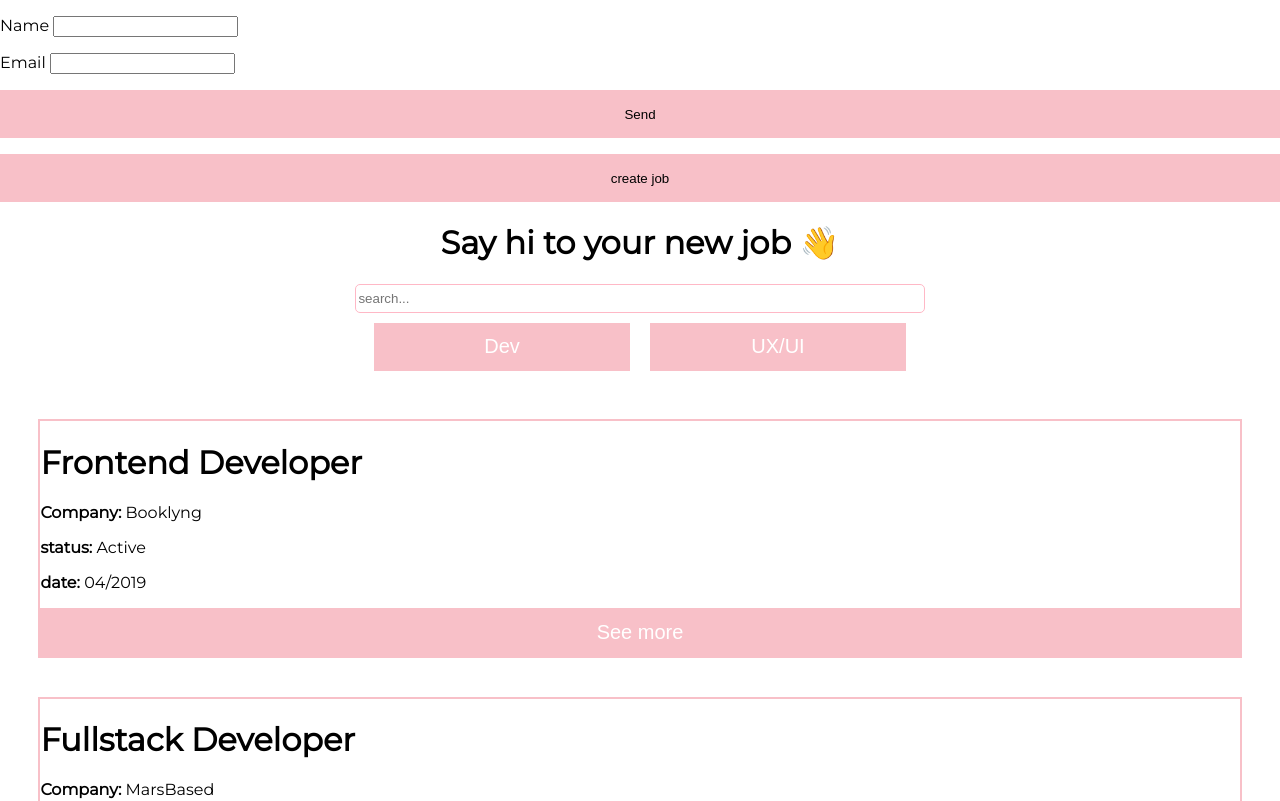
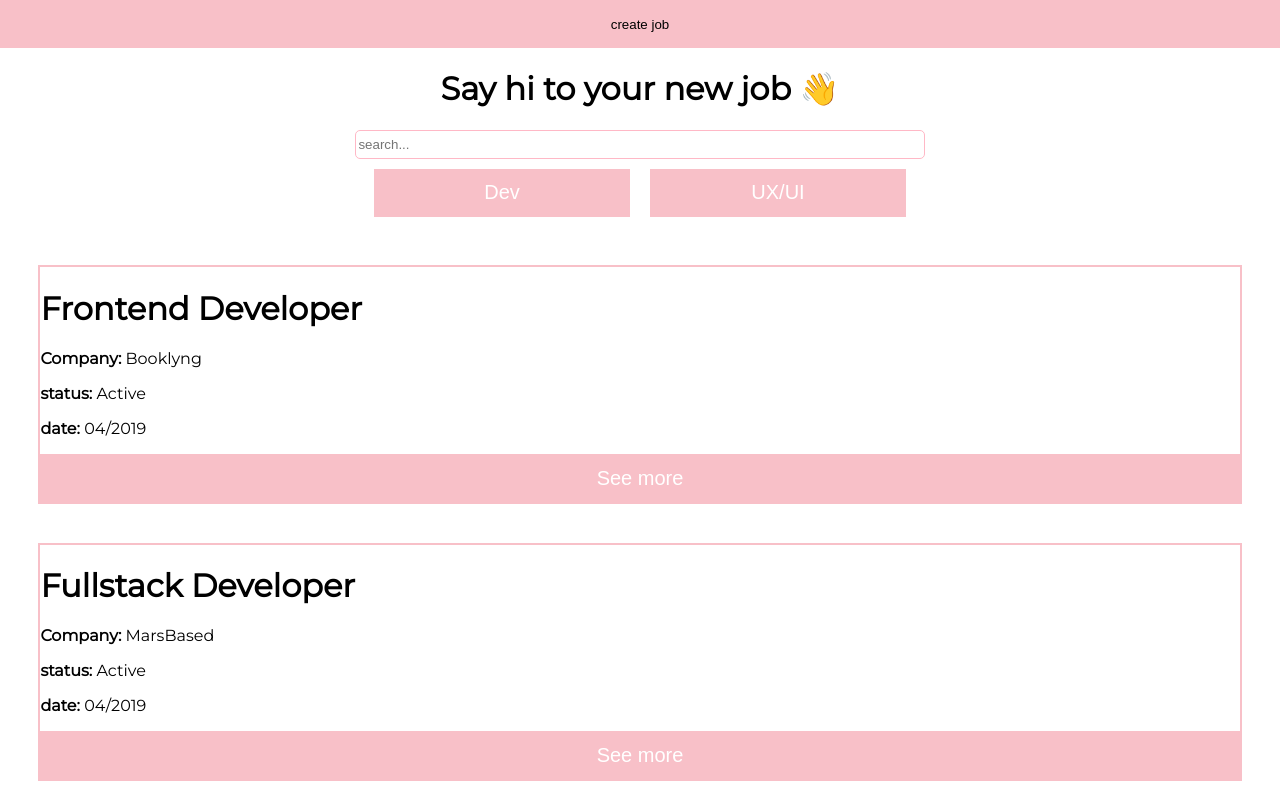
Before and after one commit to dreazz/helloWork, a React (Create React App) app: page / in a window 1280 px wide. Shown: the top 801 px of the page. Built offline with nearby package versions, Linux system fonts and the light colour scheme.

Commit message:
Form delete

```diff
--- a/public/index.html
+++ b/public/index.html
@@ -27,17 +27,6 @@
   </head>
   <body>
     <noscript>You need to enable JavaScript to run this app.</noscript>
-    <form name="contact" netlify style="display:hidden">
-      <p>
-        <label>Name <input type="text" name="name" /></label>
-      </p>
-      <p>
-        <label>Email <input type="email" name="email" /></label>
-      </p>
-      <p>
-        <button type="submit">Send</button>
-      </p>
-    </form>
     <div id="root">
 
     </div>
--- a/src/components/form/Form.js
+++ b/src/components/form/Form.js
@@ -7,18 +7,14 @@ const encode = (data) => {
 
 export default class Form extends Component {
   state={
-    name:"",
-    description:"",
+    title:"",
+    company:"",
+    position:"",
+    link:""
   }
 
   handleSubmit = e => {
-    fetch("/", {
-      method: "POST",
-      headers: { "Content-Type": "application/x-www-form-urlencoded" },
-      body: encode({ "form-name": "contact", ...this.state })
-    })
-      .then(() => alert("Success!"))
-      .catch(error => alert(error));
+
 
     e.preventDefault();
   };
@@ -30,7 +26,7 @@ export default class Form extends Component {
         <form onSubmit={this.handleSubmit}>
           <p>
             <label>
-              Your Name: <input type="text" name="name" value={name} onChange={this.handleChange} />
+              Your Name: <input type="text" name="title" value={title} onChange={this.handleChange} />
             </label>
           </p>
           <p>
```
